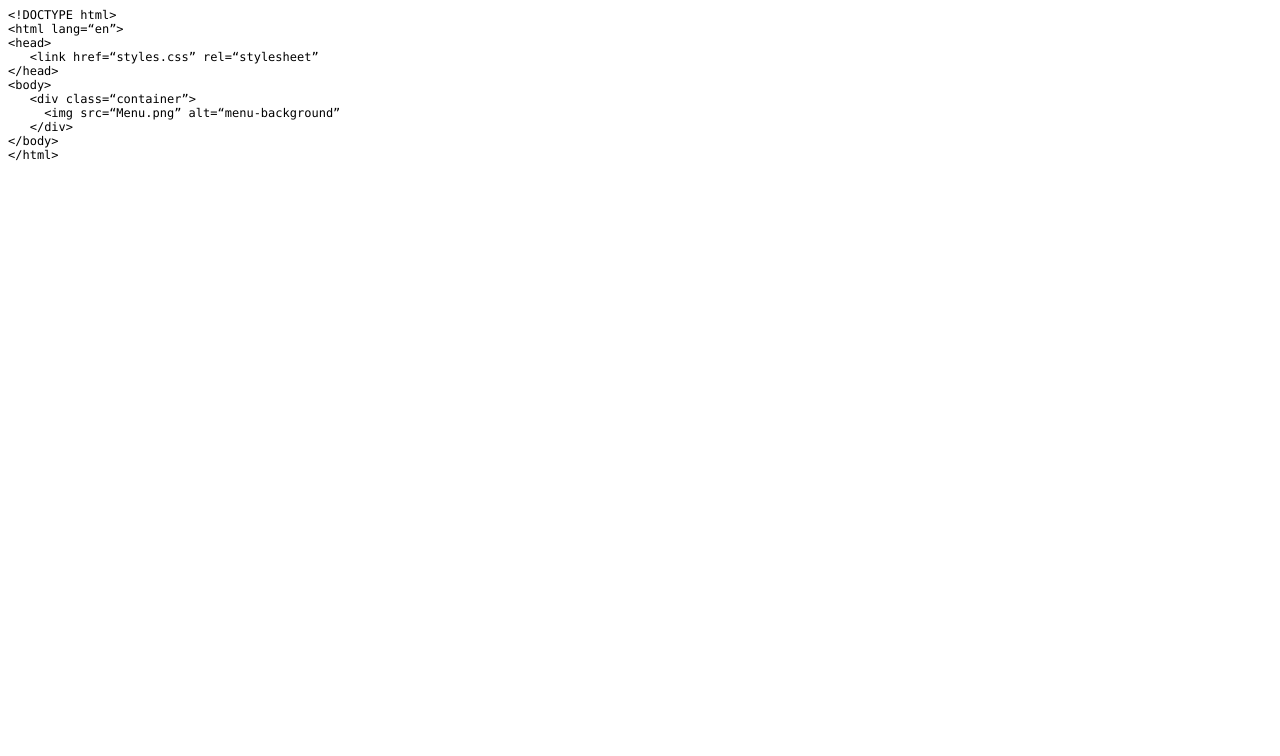
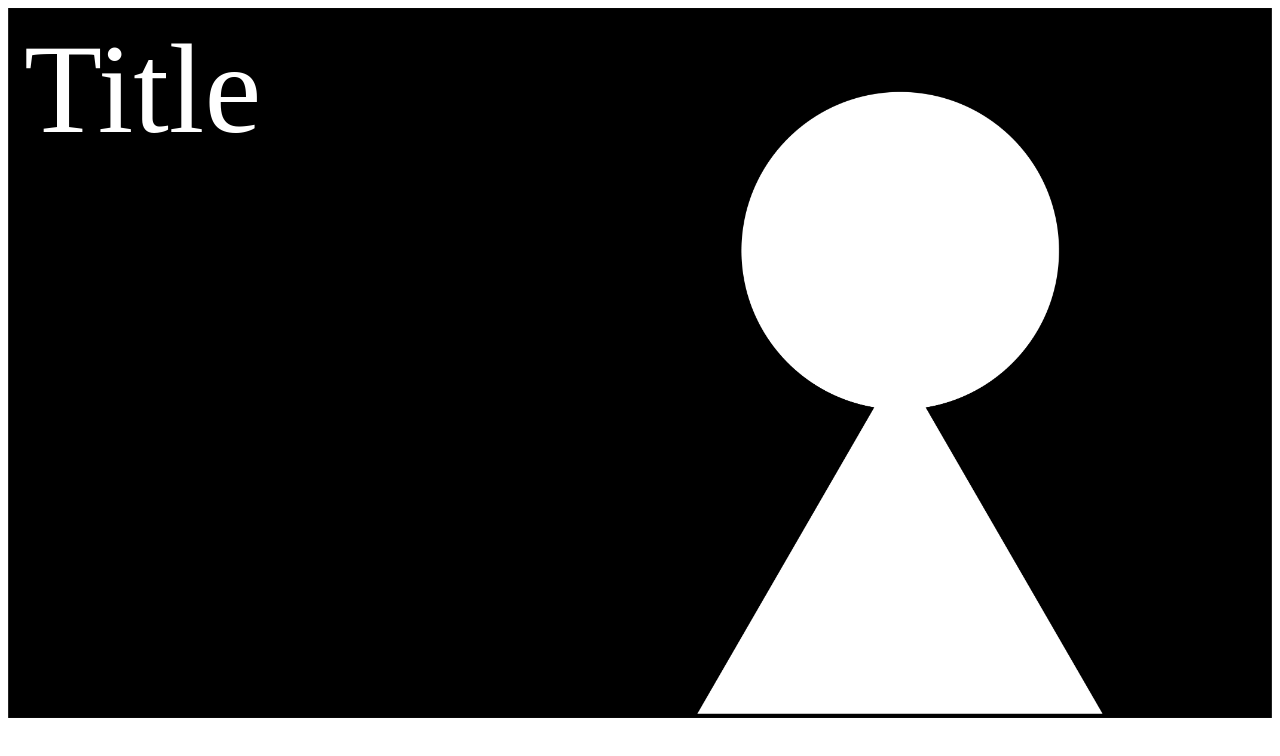
Before and after one commit to jtar6093-hub/entropy-motions, a plain HTML site: page Index.html in a window 1280 px wide. Drawn offline with Linux system fonts and the light colour scheme.

Commit message:
added moc title and background image resize

```diff
--- a/Index.html
+++ b/Index.html
@@ -1,29 +1,15 @@
-<!DOCTYPE html PUBLIC "-//W3C//DTD HTML 4.01//EN" "http://www.w3.org/TR/html4/strict.dtd">
-<html>
+<!DOCKTYPE html>
+<html lang="en">
+
 <head>
-  <meta http-equiv="Content-Type" content="text/html; charset=utf-8">
-  <meta http-equiv="Content-Style-Type" content="text/css">
-  <title></title>
-  <meta name="Generator" content="Cocoa HTML Writer">
-  <meta name="CocoaVersion" content="2487.5">
-  <style type="text/css">
-    p.p1 {margin: 0.0px 0.0px 0.0px 0.0px; font: 12.0px Menlo; -webkit-text-stroke: #0a002e}
-    p.p2 {margin: 0.0px 0.0px 0.0px 0.0px; font: 12.0px Times; -webkit-text-stroke: #000000; min-height: 14.0px}
-    span.s1 {font-kerning: none}
-  </style>
+   <title>project</title>
+   <link rel="stylesheet" href="styles.css">
 </head>
+
 <body>
-<p class="p1"><span class="s1">&lt;!DOCTYPE html&gt;</span></p>
-<p class="p1"><span class="s1">&lt;html lang=“en”&gt;</span></p>
-<p class="p1"><span class="s1">&lt;head&gt;</span></p>
-<p class="p1"><span class="s1"><span class="Apple-converted-space">   </span>&lt;link href=“styles.css” rel=“stylesheet”</span></p>
-<p class="p1"><span class="s1">&lt;/head&gt;</span></p>
-<p class="p1"><span class="s1">&lt;body&gt;</span></p>
-<p class="p1"><span class="s1"><span class="Apple-converted-space">   </span>&lt;div class=“container”&gt;</span></p>
-<p class="p1"><span class="s1"><span class="Apple-converted-space">     </span>&lt;img src=“Menu.png” alt=“menu-background”</span></p>
-<p class="p1"><span class="s1"><span class="Apple-converted-space">   </span>&lt;/div&gt;</span></p>
-<p class="p1"><span class="s1">&lt;/body&gt;</span></p>
-<p class="p1"><span class="s1">&lt;/html&gt;</span></p>
-<p class="p2"><span class="s1"></span><br></p>
+   <div class="container">
+      <img src="Menu.png" alt="menu-background">
+      <div class="title">Title</div>
+   </div>
 </body>
 </html>
--- a/styles.css
+++ b/styles.css
@@ -1 +1,17 @@
-a
+.container {
+  position: relative;
+  text-align: center;
+  color: white;
+}
+.title {
+
+  Font-size: 10vw;
+  position: absolute;
+  top: 8px;
+  left: 16px;
+}
+
+Img {
+  max-width: 100%;
+  height: auto;
+}
```
